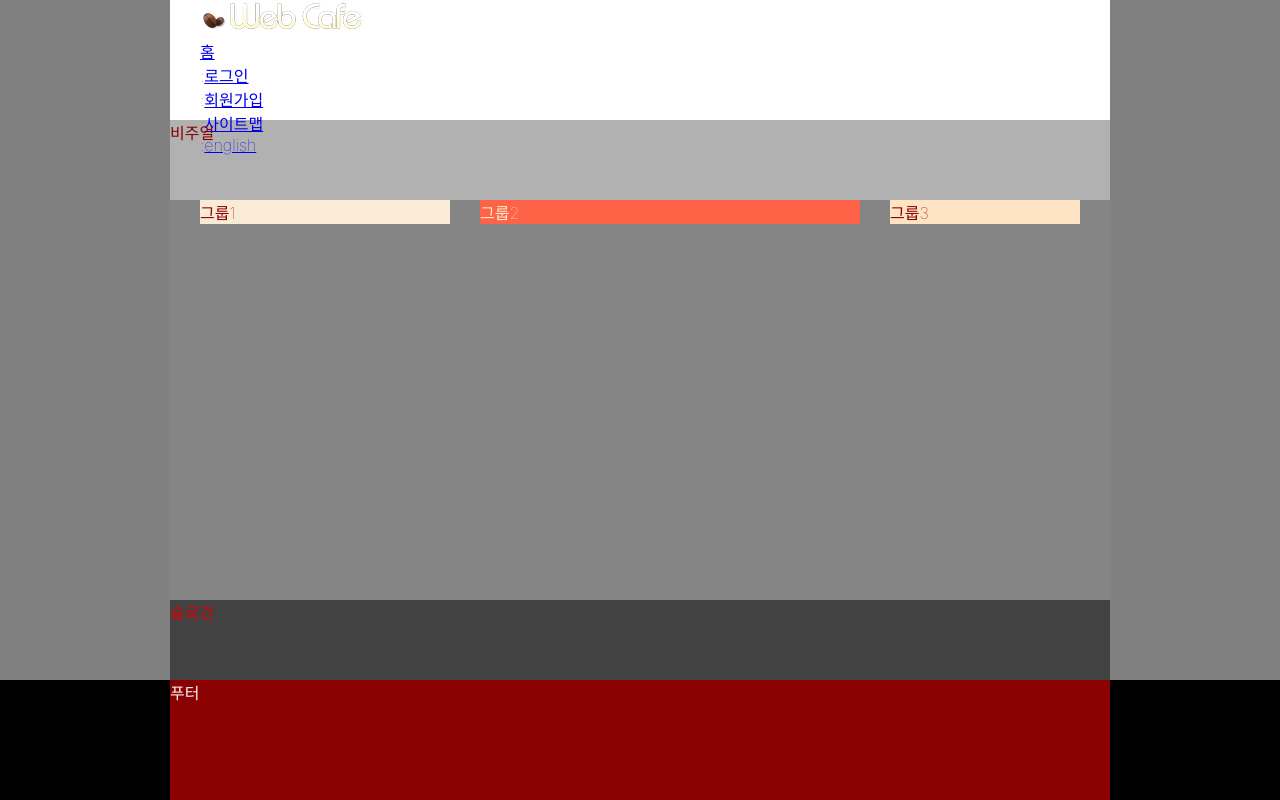
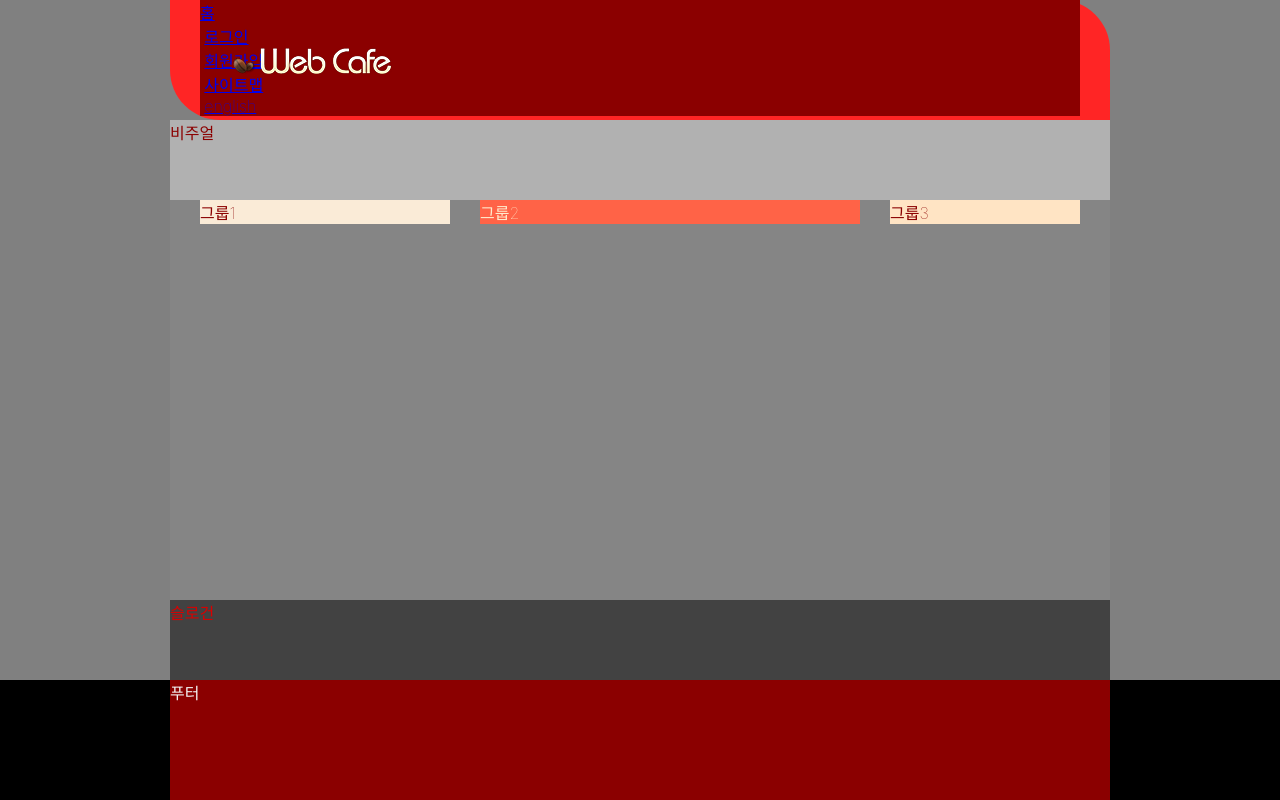
Before and after one commit to s-ja/HTML5, a plain HTML site: page index.html in a window 1280 px wide. Drawn offline with Linux system fonts and the light colour scheme; a web font is replaced by a local one.

Commit message:
logo position trial

```diff
--- a/styles/style.css
+++ b/styles/style.css
@@ -11,6 +11,7 @@
 body {
     /* background-color: rgb(88, 88, 88); */
     background: rgb(128, 128, 128);
+    /* background: #ccc; */
     color: darkred;
     font-family: "Pretendard Variable", Pretendard, -apple-system, BlinkMacSystemFont, system-ui, Roboto, "Helvetica Neue", "Segoe UI", "Apple SD Gothic Neo", "Noto Sans KR", "Malgun Gothic", "Apple Color Emoji", "Segoe UI Emoji", "Segoe UI Symbol", sans-serif;
     font-weight: 100;
@@ -25,11 +26,35 @@ body {
 
 /* 본문스타일 */
 .header{
-    background: rgb(255, 255, 255);
+    /* background: rgb(255, 255, 255); */
+    background: rgb(255, 37, 37);
     height: 15vh;
     /* vh : 뷰포트 하이트(%) */
     padding: 0 30px;
+
+    border-radius: 0 50px 0 50px;
+    /* border-radius: 0 50px 10px 50px / 0 50px 10px 50px; */
+    /* border-top-right-radius: 50%; */
+    /* border-bottom-right-radius: 1000px; */
+
+    /* transform: translateX(2px); */
+    position: relative;
 }
+
+.logo{
+    /* margin: 0; */
+    /* background-color: burlywood; */
+    position: absolute;
+    top: 45px;
+    left: 60px;
+}
+/* 로고 */
+
+.member{
+    background-color: darkred;
+}
+/* 텍스트 링크 모음 */
+
 /* 헤더 */
 .visual{
     background: rgb(177, 177, 177);
```
